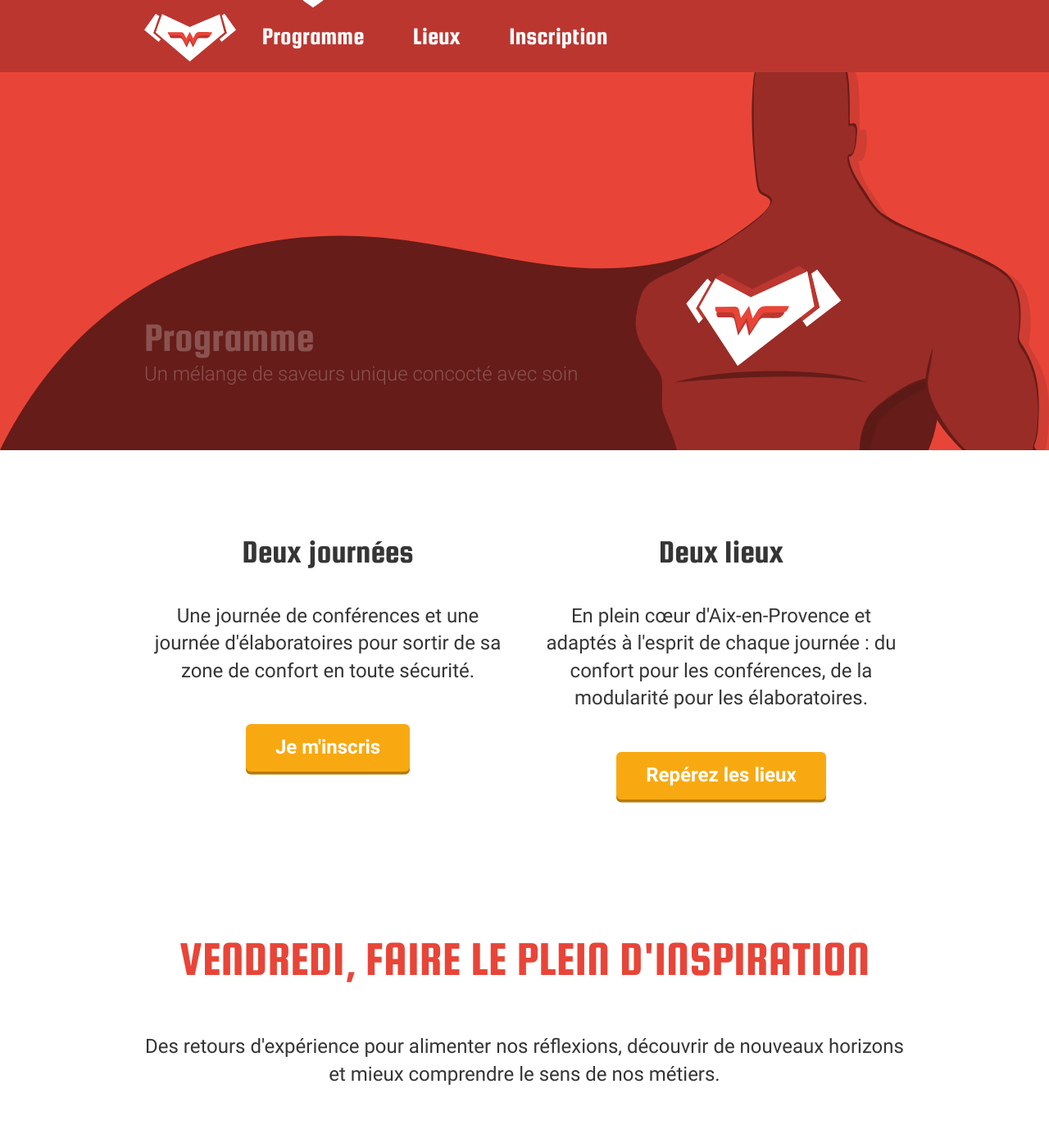
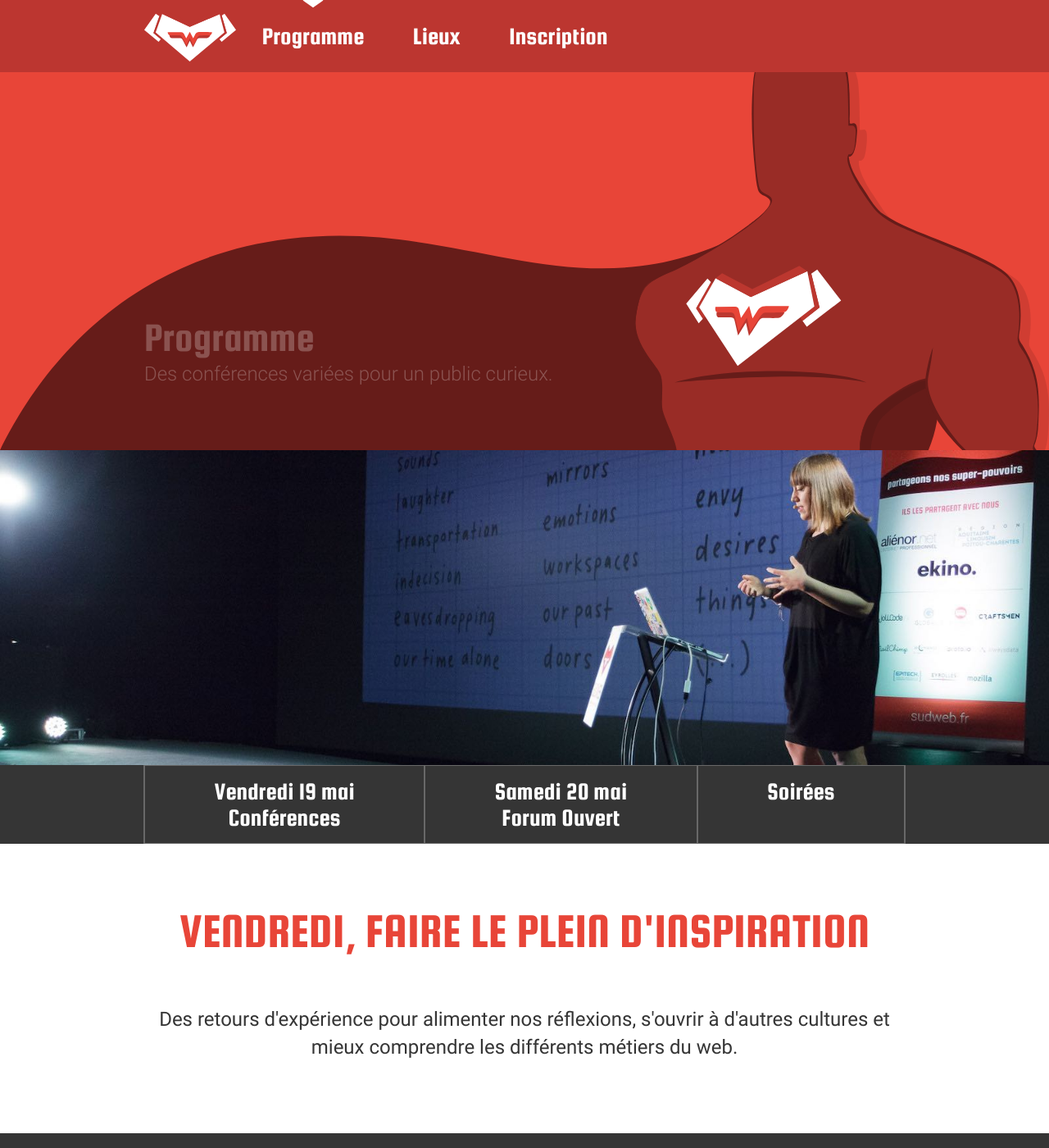
Before and after one commit to sudweb/2017, a Jekyll site: the page built from programme.html, in a window 1280 px wide and 1400 px high. Shown: the whole window at 82% size. Built offline with Jekyll 4.4.1, drawn with Linux system fonts in a browser that asks for light colours.

Commit message:
realign content

```diff
--- a/programme.html
+++ b/programme.html
@@ -7,29 +7,28 @@
   <div class="wrapper">
     <div class="content">
       <h1 class="title">Programme</h1>
-      <p class="sstitle">Un mélange de saveurs unique concocté avec soin</p>
+      <p class="sstitle">Des conférences variées pour un public curieux.</p>
     </div>
   </div>
 </header>
 
-<div class="cta-zone-1 section-margin">
-  <div class="wrapper">
-    <div class="grid-2 text-center">
-      <section>
-        <h2 class="cta-title">Deux journées</h2>
-        <p>Une journée de conférences et une journée d'élaboratoires pour sortir de sa zone de confort en&nbsp;toute&nbsp;sécurité.</p>
-        <a class="cta button-type1" href="{{ site.baseurl }}/inscription/#billetterie" data-event-category="cta" data-event-action="click" data-event-label="programme-inscription-intro">Je m'inscris</a>
-      </section>
-      <section>
-        <h2 class="cta-title">Deux lieux</h2>
-        <p>En plein cœur d'Aix-en-Provence et adaptés à l'esprit de chaque journée : du confort pour les conférences,&nbsp;de la modularité pour&nbsp;les&nbsp;élaboratoires.</p>
-        <a class="cta button-type1" href="{{ site.baseurl }}/lieux">Repérez les lieux</a>
-      </section>
-    </div>
-  </div>
+<div class="talk-banner">
+  <!-- nothing here! -->
 </div>
 
 <main>
+  <nav class="schedule-nav">
+    <div class="wrapper container">
+      <a href="#conferences">
+        <time datetime="2017-05-19T09:00+1//2016-05-27T18:00+1">Vendredi 19 mai</time> Conférences
+      </a>
+      <a href="#openspace">
+        <time datetime="2017-05-20T09:00+1//2016-05-27T18:00+1">Samedi 20 mai</time> Forum Ouvert</a>
+      <a href="#after">
+        Soirées
+      </a>
+    </div>
+  </nav>
 
   <!-- VENDREDI -->
   <article id="conferences">
@@ -38,7 +37,7 @@
       <div class="wrapper text-center">
         <h2 class="great-title-size red uppercase">Vendredi,&nbsp;faire le plein d'inspiration</h2>
         <p>
-          Des retours d'expérience pour alimenter nos réflexions, découvrir de nouveaux horizons et mieux comprendre le sens de nos métiers.
+          Des retours d'expérience pour alimenter nos réflexions, s'ouvrir à d'autres cultures et mieux comprendre les différents métiers du web.
         </p>
       </div>
     </header>
@@ -52,6 +51,9 @@
 
         <div class="grid-1">
           {% include speakers.html %}
+        </div>
+        <div class="text-center">
+          <a class="cta button-type1" href="{{ site.baseurl }}/inscription/#billetterie" data-event-category="cta" data-event-action="click" data-event-label="programme-inscription-vendredi">J'y vais !</a>
         </div>
       </div>
     </section>
@@ -123,6 +125,9 @@
         <svg xmlns="http://www.w3.org/2000/svg" version="1.1" class="orange svg-size" viewBox="0 0 400 400"><use xlink:href="{{ site.baseurl }}/assets/images/symbol-defs.svg#rocket" /></svg>
         <p class="h-like tiny-title-size">La loi des deux pieds</p>
         <p>&Agrave; partir du moment où vous n’êtes plus en train d’apprendre ni de contribuer, vous êtes libres à tout moment de changer de session. Allez et venez autant que vous le voulez.</p>
+        <div class="text-center">
+          <a class="cta button-type1" href="{{ site.baseurl }}/inscription/#billetterie" data-event-category="cta" data-event-action="click" data-event-label="programme-inscription-samedi">J'y vais !</a>
+        </div>
       </div>
     </section>
   </article>
```
Also changed, not shown: index.html (+11 -1 lines).
